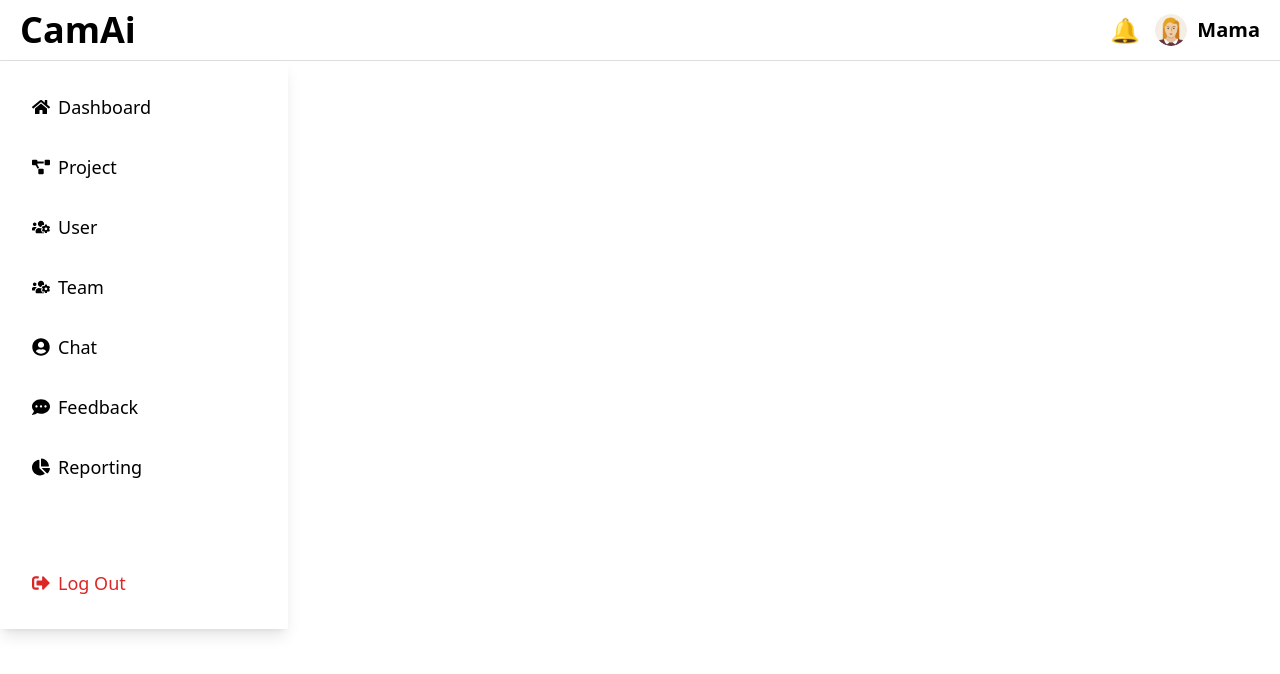
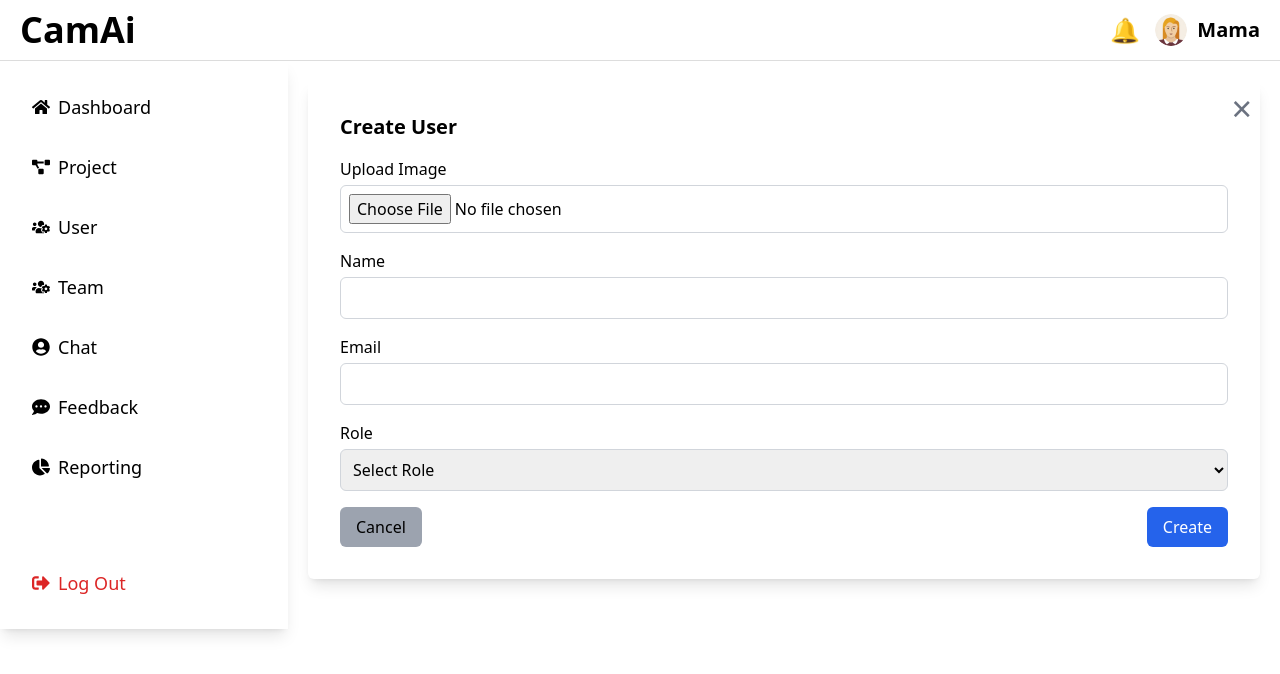
Before and after one commit to rornmakaraaa/I4-Internship, a Next.js app: page /admin/adduser in a window 1280 px wide. Shown: the top 674 px of the page. Built offline with nearby package versions, Linux system fonts and the light colour scheme.

Commit message:
create-user

```diff
--- a/components/admin/CreateProject.tsx
+++ b/components/admin/CreateProject.tsx
@@ -22,12 +22,10 @@ const CreateProject = () => {
     const handleSubmit = (e: React.FormEvent<HTMLFormElement>) => {
         e.preventDefault();
         console.log('Form data:', formData);
-
-        router.push('/admin/projects');
     };
 
     const handleBack = () => {
-        router.push('/admin/projects');
+        router.back();
     };
 
     return (
@@ -37,8 +35,7 @@ const CreateProject = () => {
                 <button
                     onClick={handleBack}
                     className="text-gray-500 hover:text-gray-800 text-4xl"
-                    aria-label="Back to Projects"
-                >
+                    aria-label="Back to Projects">
                     &times;
                 </button>
             </div>
@@ -51,8 +48,7 @@ const CreateProject = () => {
                         value={formData.projectTitle}
                         onChange={handleChange}
                         className="w-full border border-gray-300 p-2 rounded"
-                        placeholder="Project Title"
-                    />
+                        placeholder="Project Title"/>
                 </div>
                 <div className="project-type">
                     <select
@@ -60,8 +56,7 @@ const CreateProject = () => {
                         name="projectType"
                         value={formData.projectType}
                         onChange={handleChange}
-                        className="w-full border border-gray-300 p-2 rounded"
-                    >
+                        className="w-full border border-gray-300 p-2 rounded">
                         <option value="">Project Type</option>
                         <option value="Design">Design</option>
                         <option value="Web">Web Development</option>
@@ -77,8 +72,7 @@ const CreateProject = () => {
                         value={formData.startDate}
                         onChange={handleChange}
                         className="w-full border border-gray-300 p-2 rounded"
-                        placeholder="Start Date"
-                    />
+                        placeholder="Start Date"/>
                     <input
                         type="date"
                         id="endDate"
@@ -86,8 +80,7 @@ const CreateProject = () => {
                         value={formData.endDate}
                         onChange={handleChange}
                         className="w-full border border-gray-300 p-2 rounded"
-                        placeholder="End Date"
-                    />
+                        placeholder="End Date"/>
                 </div>
                 <div className="team">
                     <select
@@ -95,8 +88,7 @@ const CreateProject = () => {
                         name="team"
                         value={formData.team}
                         onChange={handleChange}
-                        className="w-full border border-gray-300 p-2 rounded"
-                    >
+                        className="w-full border border-gray-300 p-2 rounded">
                         <option value="">Team</option>
                         <option value="Design">Design</option>
                         <option value="Web">Web</option>
@@ -110,8 +102,7 @@ const CreateProject = () => {
                         name="status"
                         value={formData.status}
                         onChange={handleChange}
-                        className="w-full border border-gray-300 p-2 rounded"
-                    >
+                        className="w-full border border-gray-300 p-2 rounded">
                         <option value="">Status</option>
                         <option value="Completed">Completed</option>
                         <option value="In Progress">In Progress</option>
@@ -133,14 +124,12 @@ const CreateProject = () => {
                     <button
                         type="button"
                         onClick={handleBack}
-                        className="bg-gray-400 hover:bg-gray-600 text-gray-700 py-2 px-4 rounded"
-                    >
+                        className="bg-gray-400 hover:bg-gray-600 text-black py-2 px-4 rounded">
                         Cancel
                     </button>
                     <button
                         type="submit"
-                        className="bg-blue-600 hover:bg-blue-700 text-white py-2 px-4 rounded"
-                    >
+                        className="bg-blue-600 hover:bg-blue-700 text-white py-2 px-4 rounded">
                         Create
                     </button>
                 </div>
--- /dev/null
+++ b/components/admin/CreateUser.tsx
@@ -0,0 +1,108 @@
+import React, { useState } from 'react';
+
+const CreateUser = () => {
+    const [name, setName] = useState('');
+    const [email, setEmail] = useState('');
+    const [role, setRole] = useState('');
+    const [image, setImage] = useState<File | null>(null);
+
+    const handleBack = () => {
+        window.history.back();
+    };
+
+    const handleSubmit = (e) => {
+        e.preventDefault();
+        const formData = new FormData();
+        formData.append('name', name);
+        formData.append('email', email);
+        formData.append('role', role);
+        if (image) {
+            formData.append('image', image);
+        }
+
+        console.log('User Created', { name, email, role, image });
+    };
+
+    const handleImageUpload = (e: React.ChangeEvent<HTMLInputElement>) => {
+        if (e.target.files && e.target.files.length > 0) {
+            setImage(e.target.files[0]);
+        }
+    };
+
+    return (
+        <div className="w-full mx-auto p-8 bg-white shadow-lg rounded-md relative">
+            <button
+                onClick={handleBack}
+                className="absolute top-2 right-2 text-gray-500 hover:text-gray-800 text-4xl"
+                aria-label="Back to Projects">
+                &times;
+            </button>
+
+            <form onSubmit={handleSubmit} className="space-y-4">
+                <h3 className="text-xl font-semibold">Create User</h3>
+                <div className="flex flex-col">
+                    <label htmlFor="image" className="mb-1 font-medium">Upload Image</label>
+                    <input
+                        type="file"
+                        id="image"
+                        onChange={handleImageUpload}
+                        required
+                        className="p-2 border border-gray-300 rounded-md"/>
+                </div>
+
+                <div className="flex flex-col">
+                    <label htmlFor="name" className="mb-1 font-medium">Name</label>
+                    <input
+                        type="text"
+                        id="name"
+                        value={name}
+                        onChange={(e) => setName(e.target.value)}
+                        required
+                        className="p-2 border border-gray-300 rounded-md"/>
+                </div>
+
+                <div className="flex flex-col">
+                    <label htmlFor="email" className="mb-1 font-medium">Email</label>
+                    <input
+                        type="email"
+                        id="email"
+                        value={email}
+                        onChange={(e) => setEmail(e.target.value)}
+                        required
+                        className="p-2 border border-gray-300 rounded-md"/>
+                </div>
+
+                <div className="flex flex-col">
+                    <label htmlFor="role" className="mb-1 font-medium">Role</label>
+                    <select
+                        id="role"
+                        value={role}
+                        onChange={(e) => setRole(e.target.value)}
+                        required
+                        className="p-2 border border-gray-300 rounded-md">
+                        <option value="">Select Role</option>
+                        <option value="admin">Admin</option>
+                        <option value="manager">Manager</option>
+                        <option value="customer">Customer</option>
+                    </select>
+                </div>
+
+                <div className="flex justify-between mt-4">
+                    <button
+                        type="button"
+                        onClick={() => window.history.back()}
+                        className="bg-gray-400 text-black px-4 py-2 rounded-md hover:bg-gray-600">
+                        Cancel
+                    </button>
+                    <button
+                        type="submit"
+                        className="bg-blue-600 text-white px-4 py-2 rounded-md hover:bg-blue-600">
+                        Create
+                    </button>
+                </div>
+            </form>
+        </div>
+    );
+};
+
+export default CreateUser;
--- a/pages/admin/adduser.tsx
+++ b/pages/admin/adduser.tsx
@@ -1,6 +1,7 @@
 import React from 'react';
 import Header from '@/components/auths/Header';
 import Sidebar from '@/components/Sidebar';
+import CreateUser from '@/components/admin/CreateUser';
 
 const adduser = () => {
     return (
@@ -9,7 +10,7 @@ const adduser = () => {
         <div className="project-container flex">
         <Sidebar />
         <div className="main flex-grow p-5">
-
+        <CreateUser />
         </div>
         </div>
     </div>
```
